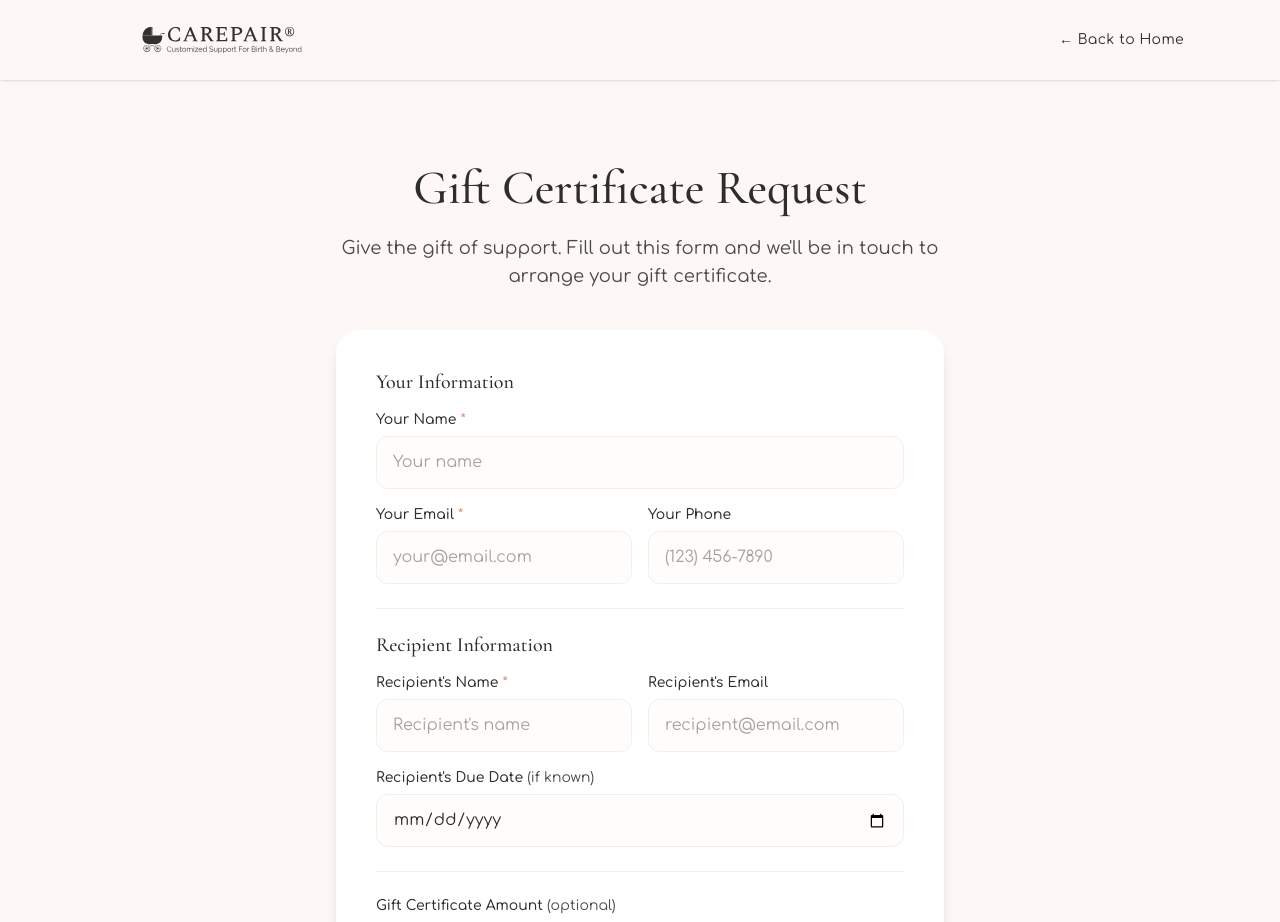
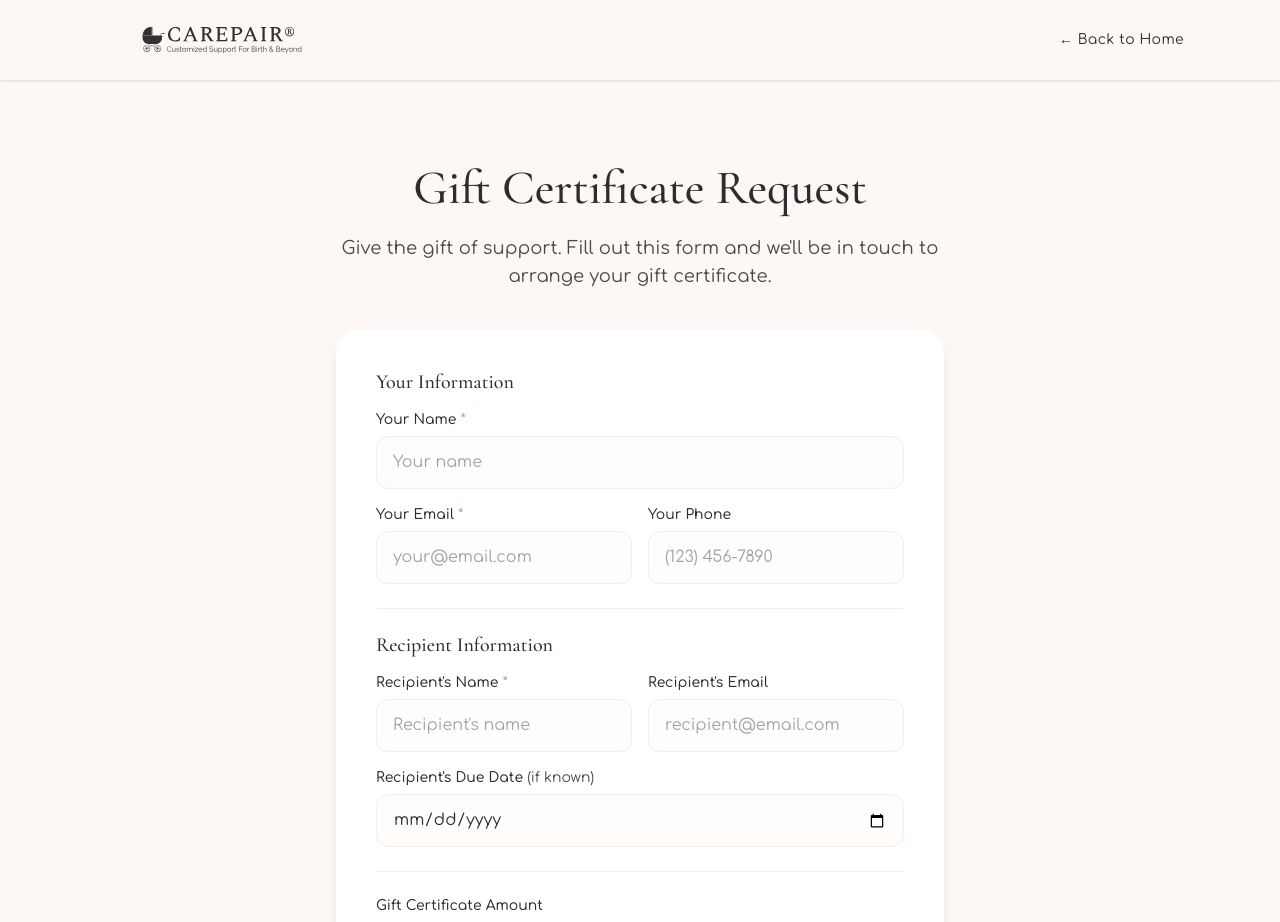
Before and after one commit to carepairdoula/carepairdoula, a React (Vite) app: page /gift-certificate in a window 1280 px wide. Shown: the top 922 px of the page. Built offline with nearby package versions, Linux system fonts and the light colour scheme.

Commit message:
Update GiftCertificate.jsx

```diff
--- a/src/components/GiftCertificate.jsx
+++ b/src/components/GiftCertificate.jsx
@@ -239,7 +239,7 @@ export default function GiftCertificate() {
                 {/* Amount */}
                 <div>
                   <label htmlFor="amount" className="block text-sm font-medium text-charcoal mb-1.5">
-                    Gift Certificate Amount <span className="text-charcoal-light font-normal">(optional)</span>
+                    Gift Certificate Amount
                   </label>
                   <div className="relative">
                     <span className="absolute left-4 top-1/2 -translate-y-1/2 text-charcoal-light">$</span>
```
